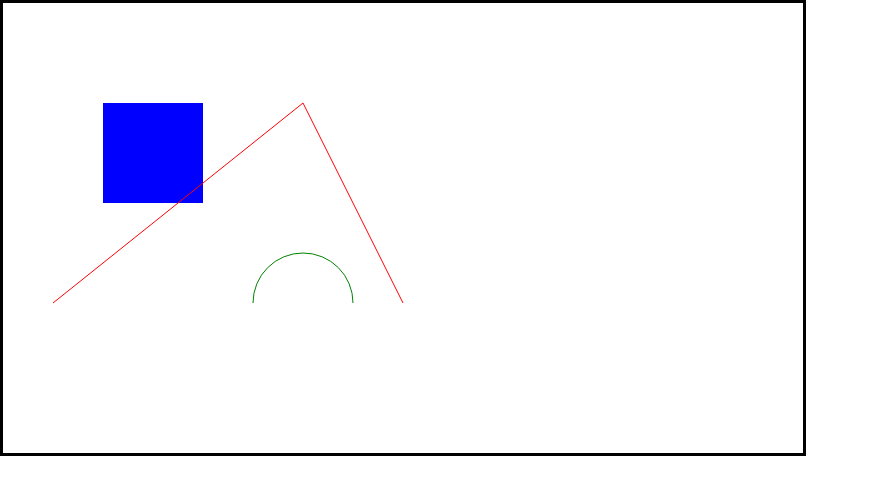
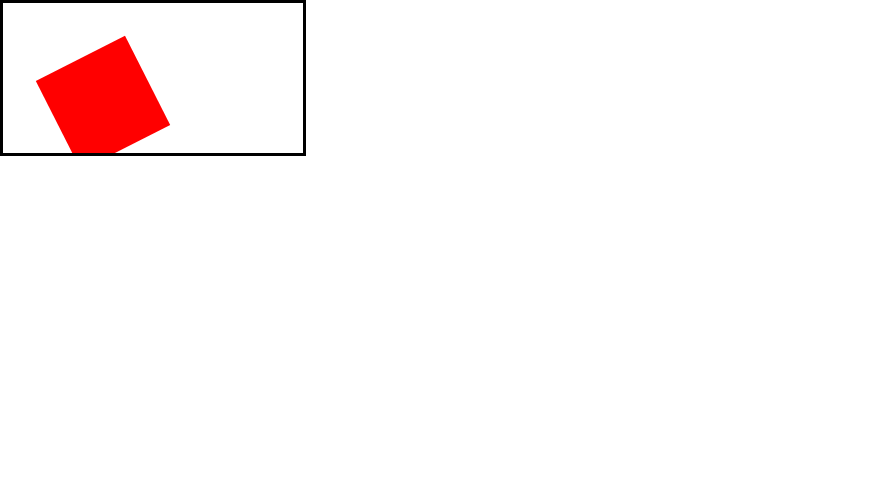
Before and after one commit to LeoRoma/UFO-React, a React (Create React App) app: page / in a window 1280 px wide. Shown: the top 494 px of the page, without its empty margins (0-869 px from the left). Built offline with nearby package versions, Linux system fonts and the light colour scheme.

Commit message:
Achieved a spinning square

```diff
--- a/src/App.js
+++ b/src/App.js
@@ -1,10 +1,11 @@
 import './App.css';
-import CanvasComponent from './Components/CanvasComponent';
+// import CanvasComponent from './Components/CanvasComponent';
+import Animations from './Components/Animations'
 
 function App() {
   return (
     <div className="App">
-      <CanvasComponent />
+      <Animations />
     </div>
   );
 }
--- /dev/null
+++ b/src/Components/Animations.js
@@ -0,0 +1,25 @@
+import React, {Component} from 'react';
+import Canvas from './Canvas';
+class Animations extends Component{
+    constructor(props){
+        super(props);
+        this.state = {moveX : 0};
+        this.move = this.move.bind(this);
+    }
+
+    componentDidMount(){
+        requestAnimationFrame(this.move);
+    }
+
+    move(){
+        const moveX = this.state.moveX + 2;
+        this.setState({moveX});
+        // console.log(this.state.moveX)
+        requestAnimationFrame(this.move)
+    }
+    render(){
+        return <Canvas rotation={this.state.moveX} />
+    }
+}
+
+export default Animations;
--- /dev/null
+++ b/src/Components/Canvas.js
@@ -0,0 +1,32 @@
+import React, { Component } from 'react';
+
+class Canvas extends Component {
+    constructor(props) {
+        super(props);
+
+        this.paint = this.paint.bind(this);
+    }
+
+    componentDidUpdate() {
+      this.paint();
+    }
+
+    paint() {
+      const {  rotation } = this.props;
+      const context = this.refs.canvas.getContext("2d");
+      context.clearRect(0,0, 800, 450)
+      console.log(rotation)
+      context.save();
+      context.translate(100, 100);
+      context.rotate(rotation, 100, 100);
+      context.fillStyle = "#F00";
+      context.fillRect(-50, -50, 100, 100);
+      context.restore();
+    }
+
+    render() {
+        return <canvas id="canvas" ref="canvas" />
+    }
+}
+
+export default Canvas
--- a/src/Components/CanvasComponent.js
+++ /dev/null
@@ -1,44 +0,0 @@
-import React, { Component } from 'react';
-
-class CanvasComponent extends Component {
-    constructor(props) {
-        super(props);
-        this.canvasRef = React.createRef();
-    }
-
-    componentDidMount() {
-        const canvas = this.canvasRef.current;
-        canvas.width = 800;
-        canvas.height = 450;
-
-        const context = canvas.getContext('2d');
-        // To give color to a rectangle
-        context.fillStyle = "blue";
-        //  creates a rectangle
-        context.fillRect(100, 100, 100, 100);
-        //to draw lines
-        context.beginPath();
-        context.moveTo(50, 300);
-        context.lineTo(300, 100);
-        context.lineTo(400, 300);
-        // to give color to lines
-        context.strokeStyle = "red";
-        context.stroke();
-
-        // Arc or Circle
-        context.beginPath();
-        context.arc(300, 300, 50, 0, Math.PI, true);
-        context.strokeStyle = "green"
-        context.stroke();
-    }
-
-    render() {
-        return (
-            <div>
-                <canvas id="canvas" ref={this.canvasRef} />
-            </div>
-        )
-    }
-}
-
-export default CanvasComponent;
```
